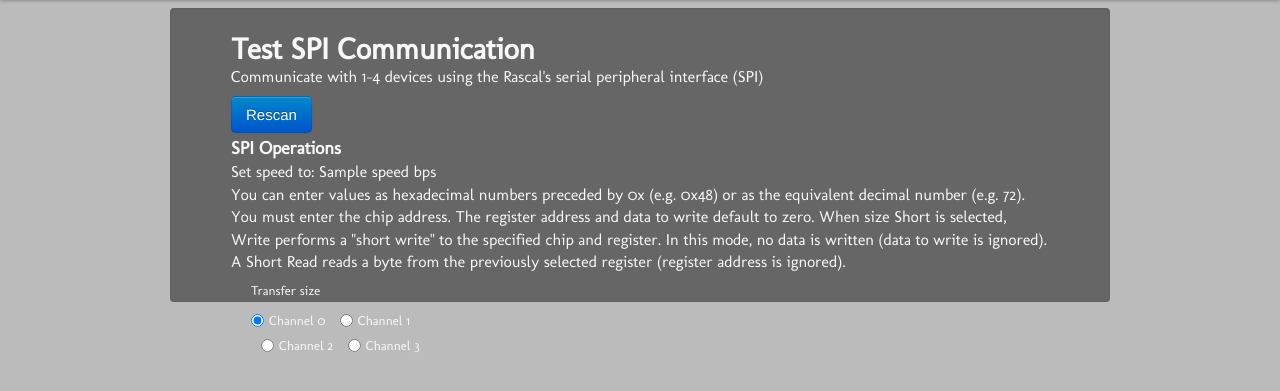
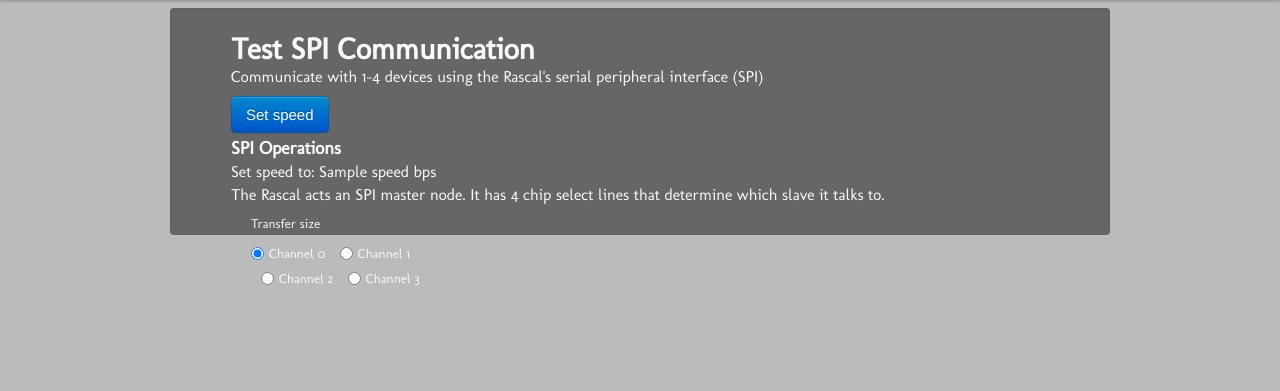
Before and after one commit to rascalmicro/demos, a Flask app: template templates/test-spi.html in a window 1280 px wide. Shown: the part 50-441 px from the top of the page. Run offline with Flask 2, Linux system fonts and the light colour scheme; the template is opened without the code that fills it: most values are stand-ins (such as "Sample title", 1, 10 or a date in 2020); some libraries are stand-ins or nearby versions.

Commit message:
Update SPI test a little. Still needs work.

```diff
--- a/templates/test-spi.html
+++ b/templates/test-spi.html
@@ -11,17 +11,11 @@
             <h1>Test SPI Communication</h1>
             <p>Communicate with 1-4 devices using the Rascal's serial peripheral interface (SPI)</p>
 
-            <button id="rescan" class="btn btn-large btn-primary">Rescan</button>
+            <button id="set-speed" class="btn btn-large btn-primary">Set speed</button>
 
             <h3>SPI Operations</h3>
             Set speed to: {{speed}} bps
-            <p>You can enter values as hexadecimal numbers preceded by 0x (e.g. 0x48) or as the equivalent
-                decimal number (e.g. 72). You must enter the chip address.
-                The register address and data to write default to zero.
-                When size Short is selected, Write performs a "short write" to the specified chip and register.
-                In this mode, no data is written (data to write is ignored).
-                A Short Read reads a byte from the previously selected register (register address is ignored).
-            </p>
+            <p>The Rascal acts an SPI master node. It has 4 chip select lines that determine which slave it talks to.</p>
             <div class="span3">
                 <div class="control-group">
                     <label class="control-label" for="size_byte">Transfer size</label>
```
